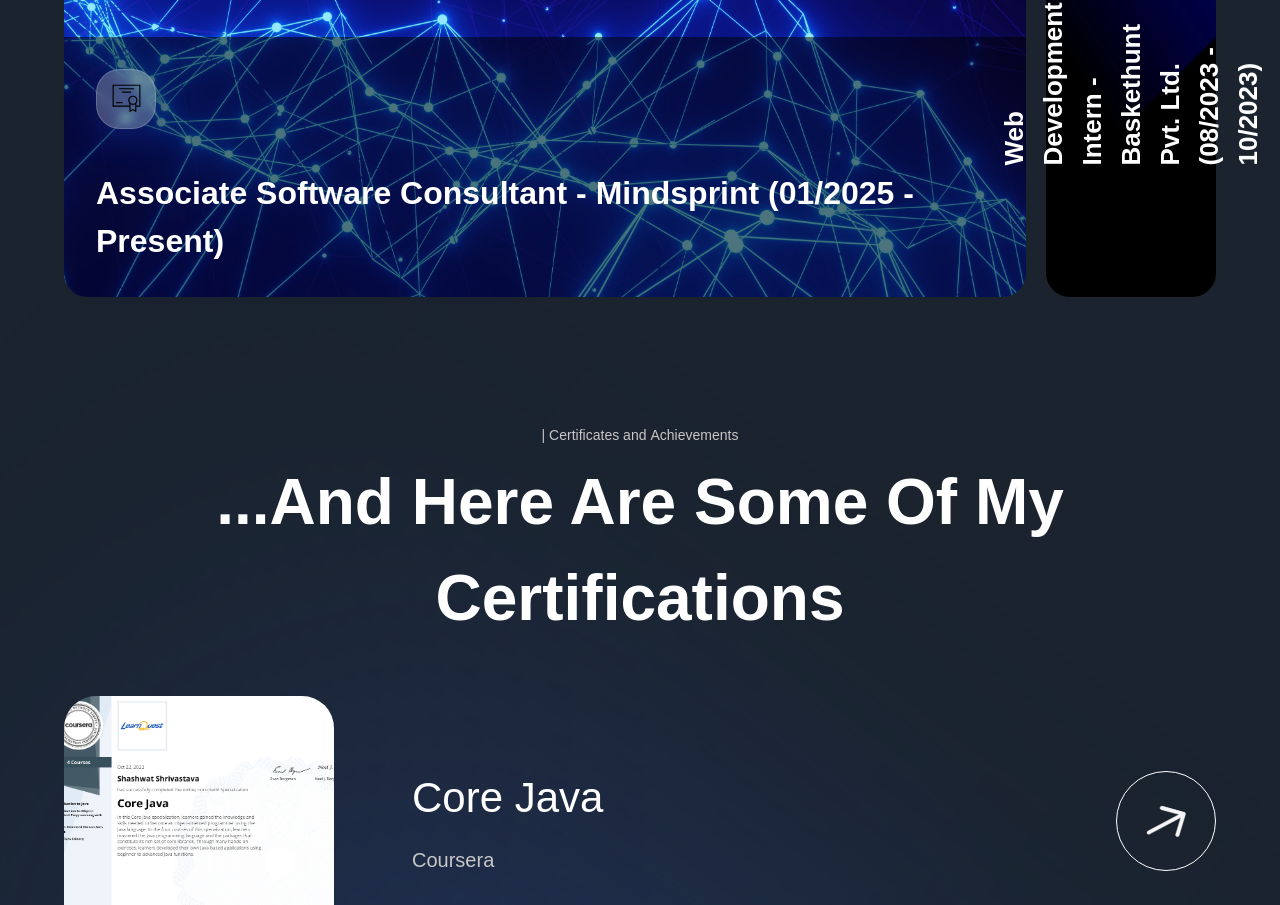
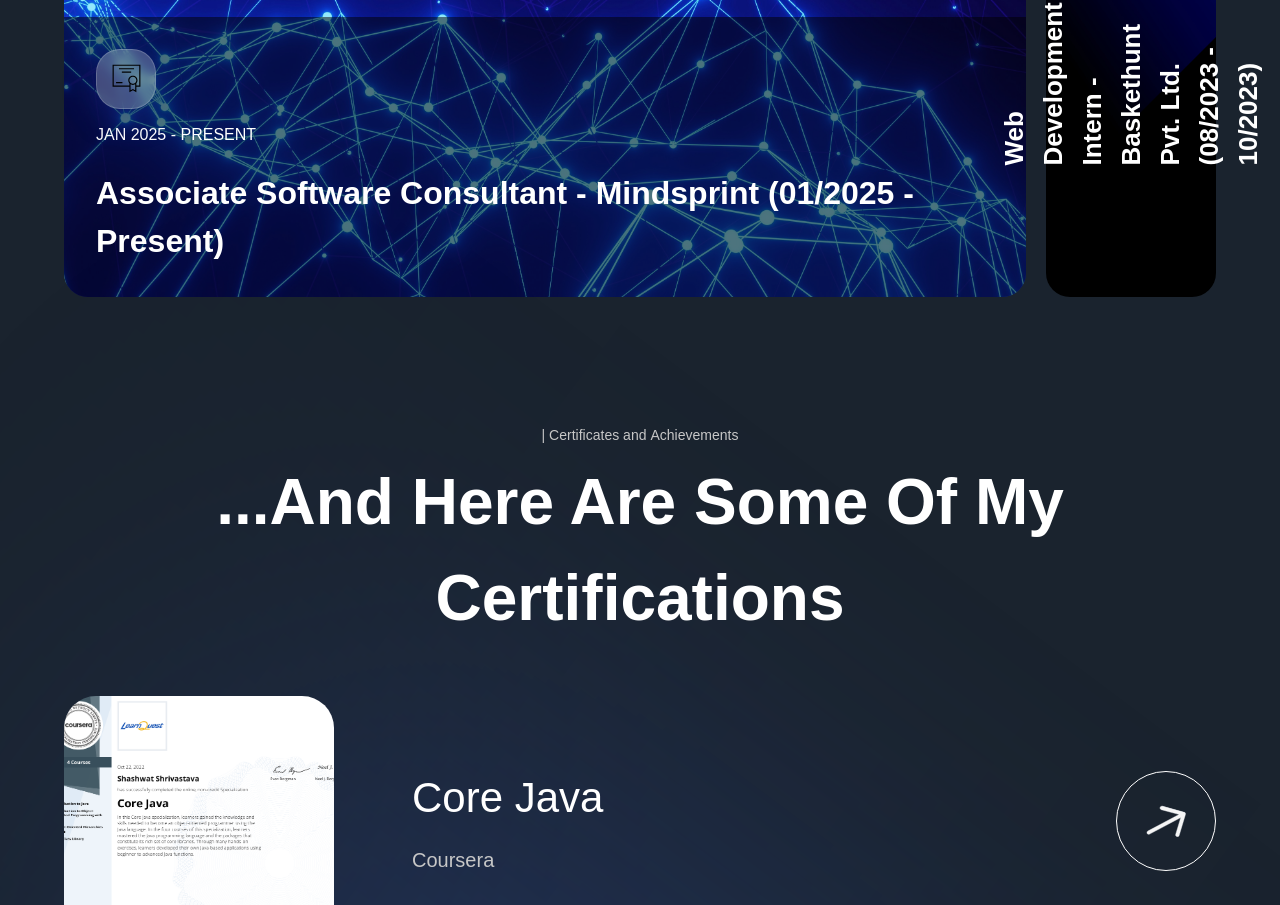
Before and after one commit to Shashwat2244/portfolio, a Next.js app in the folder project_metaverse-main/: page / in a window 1280 px wide. Shown: the part 5200-6105 px from the top of the page. Built offline with nearby package versions, Linux system fonts and the light colour scheme; a web font is replaced by a local one.

Commit message:
Add date fields to experience entries

```diff
--- a/project_metaverse-main/constants/index.js
+++ b/project_metaverse-main/constants/index.js
@@ -48,11 +48,13 @@ export const experienceFeatures = [
     id: 'exp-1',
     imgUrl: '/bg2.jpg',
     title: 'Associate Software Consultant - Mindsprint (01/2025 - Present)',
+    date: 'Jan 2025 - Present'
   },{
     id: 'exp-2',
     link: 'https://drive.google.com/drive/folders/1wIk3bxch2mcXD6V7HzD5PWH_FxYnw5fG?usp=sharing',
     imgUrl: '/bg1.jpg',
     title: 'Web Development Intern - Baskethunt Pvt. Ltd. (08/2023 - 10/2023)',
+    date: 'Aug 2023 - Oct 2023'
   }
 ]
 
```
